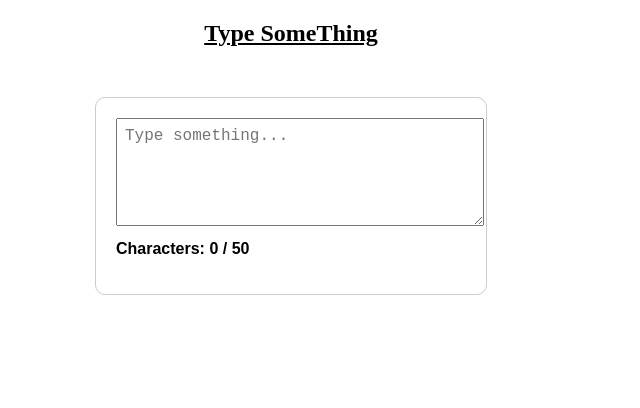
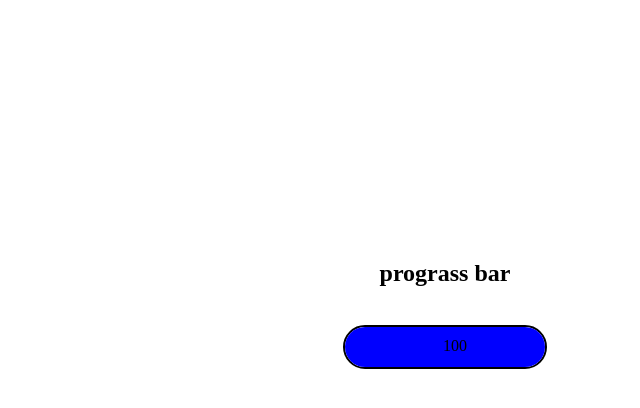
Before and after one commit to Vic-ky10/ReactImportant-topics, a React app: page / in a window 1280 px wide. Shown: the top 408 px of the page, without its empty margins (349-989 px from the left). Built offline with nearby package versions, Linux system fonts and the light colour scheme; the HTML template or start-up script is replaced by a standard one.

Commit message:
modified

```diff
--- a/src/App.jsx
+++ b/src/App.jsx
@@ -2,12 +2,16 @@ import React from 'react'
 import UseMemo from './UseMemo'
 import UseCallback from './UseCallback'
 import CharacterCounter from '../Character Counter Component'
+import UseReducer from './UseReducer'
+import Prograss from './Prograss'
 
 function App() {
   return (
     <>
 
-  <CharacterCounter />
+  {/* <CharacterCounter /> */}
+     {/* <UseReducer /> */}
+     <Prograss />
     </>
   )
 }
--- a/src/UseReducer.jsx
+++ b/src/UseReducer.jsx
@@ -44,7 +44,7 @@ function UseReducer() {
           Decrement
         </button>
         <button
-          className={"btn btn-secondary m-3"}
+            className={"btn btn-secondary m-3"}
           onClick={() => dispatch({ type: "RESET" })}
         >
           Reset
```
Also changed, not shown: src/App.css (deleted).
